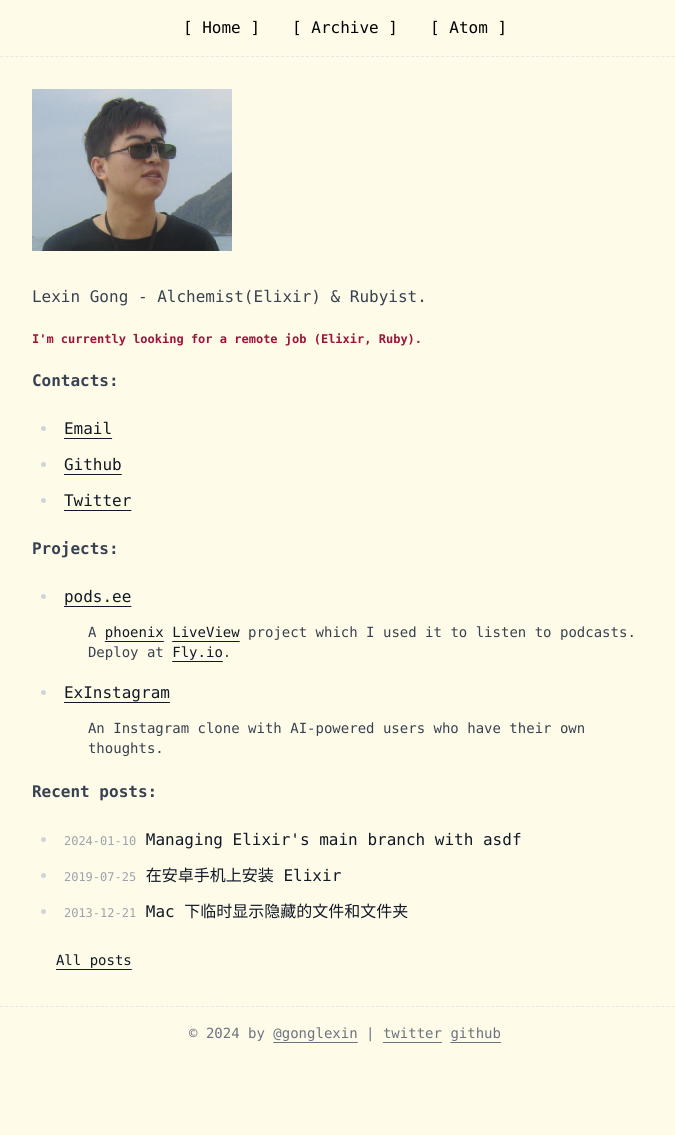
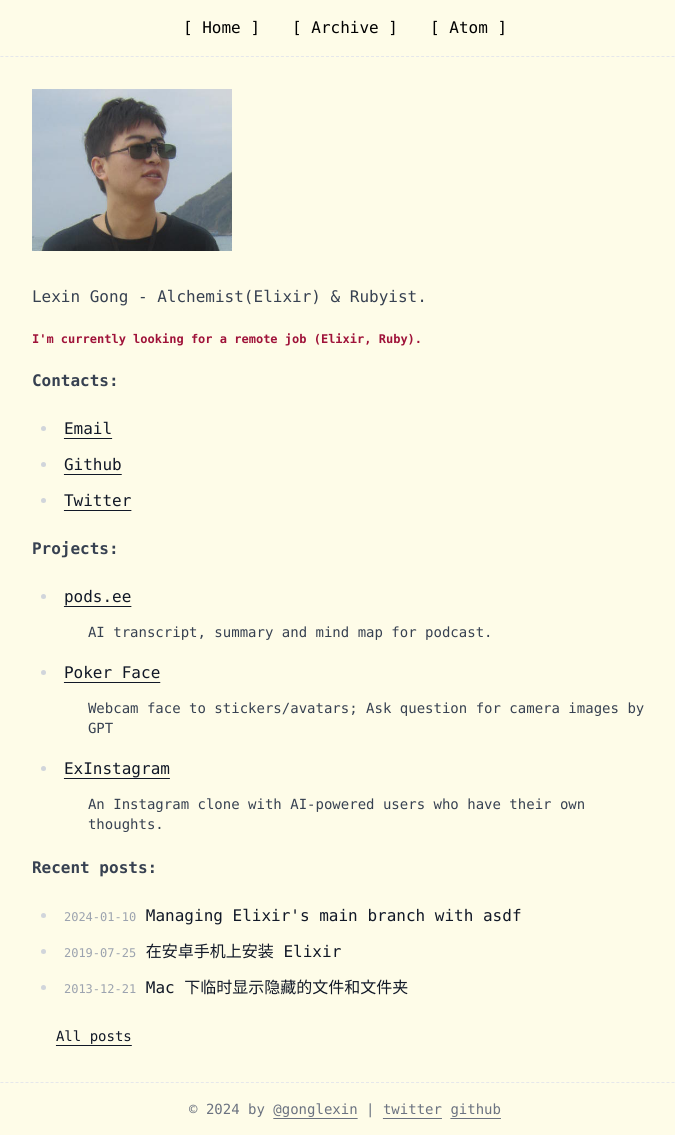
Before and after one commit to gonglexin/gonglexin.github.io, a Jekyll site: the page built from index.html, in a window 1280 px wide. Shown: the whole page, without its empty margins (295-970 px from the left). Built offline with Jekyll 4.4.1, drawn with Linux system fonts in a browser that asks for light colours; nearby versions of some CDN libraries; before the commit the page ends 1059 px from its top, so only the background shows below that.

Commit message:
:zap: Add poker face project

```diff
--- a/index.html
+++ b/index.html
@@ -20,12 +20,13 @@ layout: default
     <li>
       <a href="https://pods.ee" target="_blank">pods.ee</a>
       <p class="text-sm pl-6">
-        A <a href="https://www.phoenixframework.org/">phoenix</a>
-        <a href="https://github.com/phoenixframework/phoenix_live_view"
-          >LiveView</a
-        >
-        project which I used it to listen to podcasts. Deploy at
-        <a href="https://fly.io">Fly.io</a>.
+        AI transcript, summary and mind map for podcast.
+      </p>
+    </li>
+    <li>
+      <a href="https://poker-face.gonglexin.com" target="_blank">Poker Face</a>
+      <p class="text-sm pl-6">
+        Webcam face to stickers/avatars; Ask question for camera images by GPT
       </p>
     </li>
     <li>
@@ -40,12 +41,8 @@ layout: default
   <ul class="list-disc">
     {% for post in site.posts limit:3 %}
     <li>
-      <time class="text-gray-400 text-xs"
-        >{{ post.date | date:"%Y-%m-%d" }}</time
-      >
-      <a class="no-underline hover:font-bold" href="{{ post.url }}"
-        >{{ post.title }}</a
-      >
+      <time class="text-gray-400 text-xs">{{ post.date | date:"%Y-%m-%d" }}</time>
+      <a class="no-underline hover:font-bold" href="{{ post.url }}">{{ post.title }}</a>
     </li>
     {% endfor %}
   </ul>
```
